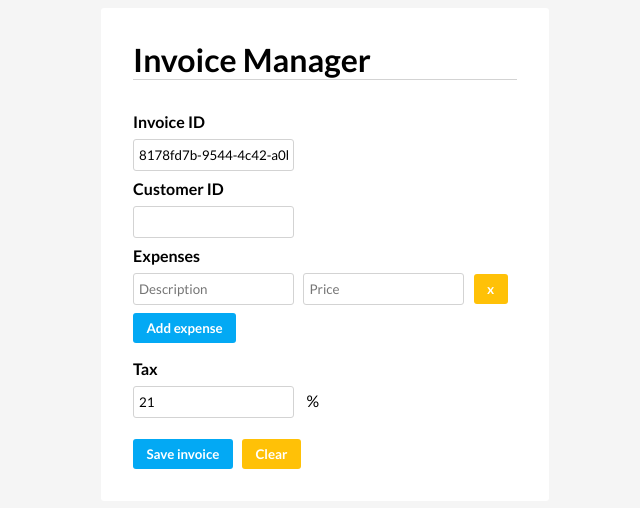
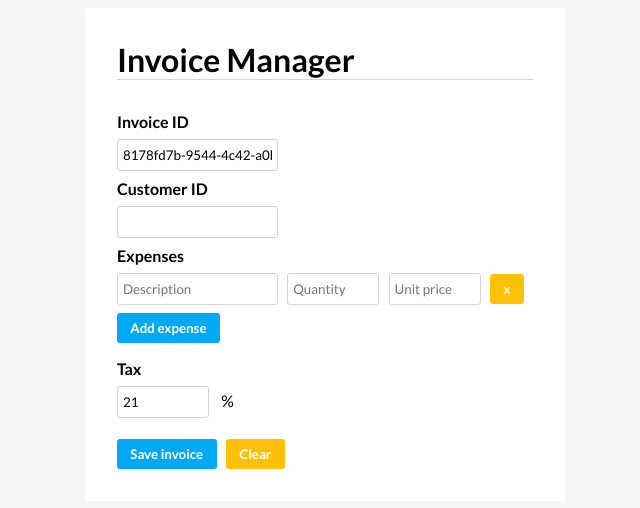
Before and after one commit to KevinVanthuyne/invoice-manager, an Angular app in the folder invoice-manager-app/: page /invoice in a window 1280 px wide. Shown: the top 508 px of the page, without its empty margins (315-955 px from the left). Built offline with nearby package versions, Linux system fonts and the light colour scheme.

Commit message:
added expense amount and unit price to invoices

```diff
--- a/invoice-manager-app/src/app/components/invoice-form/invoice-form.component.css
+++ b/invoice-manager-app/src/app/components/invoice-form/invoice-form.component.css
@@ -7,3 +7,7 @@ ul {
 .save {
   margin-top: 1em;
 }
+
+.small {
+  width: 6em;
+}
--- a/invoice-manager-app/src/app/components/invoice-form/invoice-form.component.html
+++ b/invoice-manager-app/src/app/components/invoice-form/invoice-form.component.html
@@ -3,7 +3,6 @@
     <label for="invoiceId">Invoice ID</label>
     <input
       type="text"
-      class="form-control"
       id="invoiceId"
       name="invoiceId"
       formControlName="id"
@@ -15,7 +14,6 @@
     <label for="customerId">Customer ID</label>
     <input
       type="text"
-      class="form-control"
       id="customerId"
       name="customerId"
       formControlName="customerId"
@@ -37,9 +35,17 @@
         />
         <input
           type="number"
-          placeholder="Price"
-          name="price"
-          formControlName="price"
+          placeholder="Quantity"
+          name="quantity"
+          formControlName="quantity"
+          class="small"
+        />
+        <input
+          type="number"
+          placeholder="Unit price"
+          name="unitPrice"
+          formControlName="unitPrice"
+          class="small"
         />
         <button type="button" (click)="removeExpense(i)" class="bg-warning">
           x
@@ -53,7 +59,7 @@
     <label for="tax">Tax</label>
     <input
       type="number"
-      class="form-control"
+      class="small"
       id="tax"
       name="tax"
       formControlName="tax"
--- a/invoice-manager-app/src/app/components/invoice-form/invoice-form.component.ts
+++ b/invoice-manager-app/src/app/components/invoice-form/invoice-form.component.ts
@@ -51,14 +51,15 @@ export class InvoiceFormComponent implements OnInit {
     return this.formBuilder.group({
       id: [uuid()],
       description: [''],
-      price: [''],
+      quantity: [''],
+      unitPrice: [''],
     });
   }
 
   onSubmit() {
     let invoice: Invoice = this.invoiceForm.value;
     invoice.expenses = invoice.expenses.filter(
-      expense => expense.description || expense.price
+      expense => expense.description || expense.quantity || expense.unitPrice
     );
     this.invoiceService.save(invoice);
     this.router.navigate(['/invoice-preview']);
--- a/invoice-manager-app/src/app/components/invoice-template/invoice-template.component.html
+++ b/invoice-manager-app/src/app/components/invoice-template/invoice-template.component.html
@@ -26,22 +26,32 @@
     <table>
       <tr>
         <th>Description</th>
-        <th>Price</th>
+        <th>Quantity</th>
+        <th>Unit price</th>
+        <th>Amount</th>
       </tr>
       <tr *ngFor="let expense of invoice.expenses">
         <td>{{ expense.description }}</td>
-        <td>€ {{ expense.price }}</td>
+        <td>{{ expense.quantity }}</td>
+        <td>€ {{ expense.unitPrice }}</td>
+        <td>€ {{ expense.unitPrice * expense.quantity }}</td>
       </tr>
       <tr class="vertical-fill"></tr>
       <tr class="border-top">
+        <td></td>
+        <td></td>
         <td class="align-right">Subtotal</td>
         <td>€ {{ subtotal }}</td>
       </tr>
       <tr>
+        <td></td>
+        <td></td>
         <td class="align-right">Taxes</td>
         <td>{{ invoice.tax }}%</td>
       </tr>
       <tr>
+        <td></td>
+        <td></td>
         <td class="align-right">Total</td>
         <td>€ {{ total }}</td>
       </tr>
--- a/invoice-manager-app/src/app/components/invoice-template/invoice-template.component.ts
+++ b/invoice-manager-app/src/app/components/invoice-template/invoice-template.component.ts
@@ -22,7 +22,7 @@ export class InvoiceTemplateComponent implements OnInit {
 
   fillInTotals() {
     this.subtotal = this.invoice.expenses.reduce(
-      (sum, expense) => sum + expense.price,
+      (sum, expense) => sum + expense.unitPrice * expense.quantity,
       0
     );
     this.total = this.subtotal + this.subtotal * (this.invoice.tax / 100);
--- a/invoice-manager-app/src/app/models/expense.ts
+++ b/invoice-manager-app/src/app/models/expense.ts
@@ -1,5 +1,6 @@
 export class Expense {
   id: number;
   description: string;
-  price: number;
+  unitPrice: number;
+  quantity: number;
 }
```
